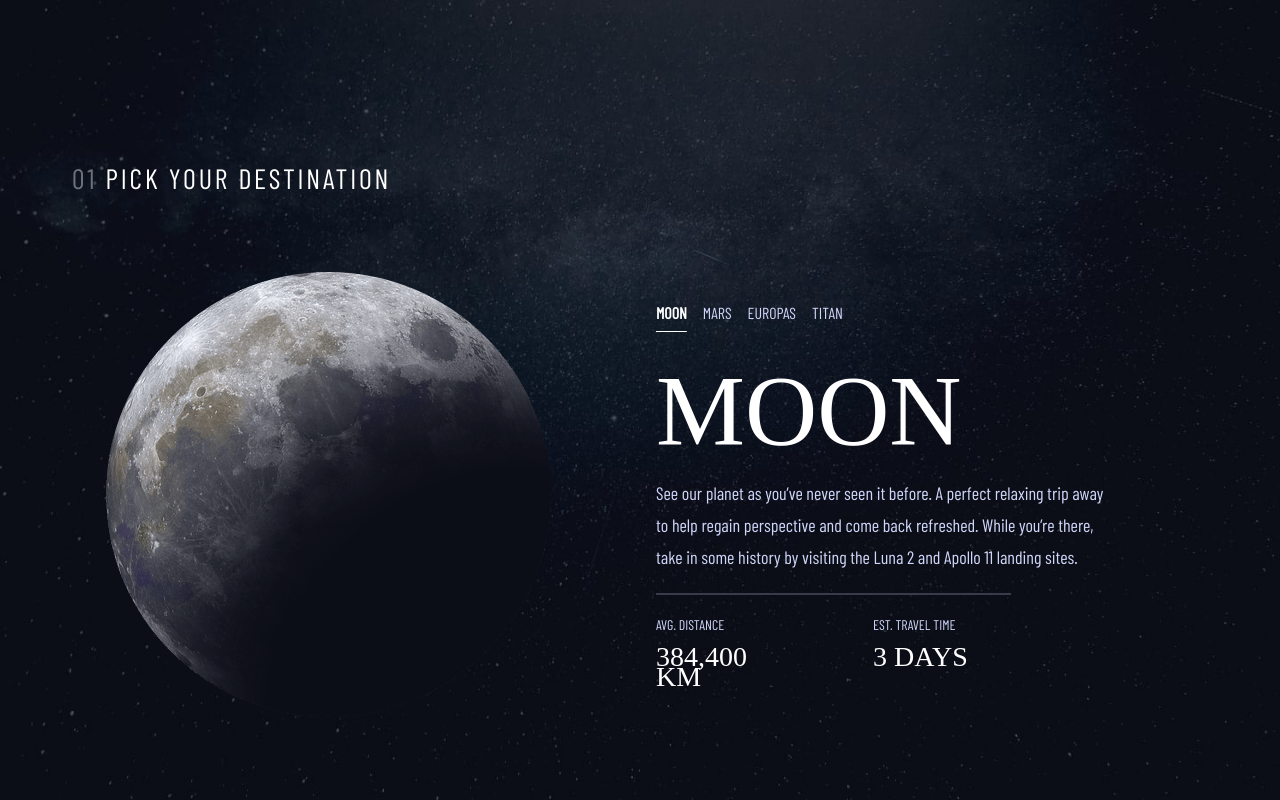
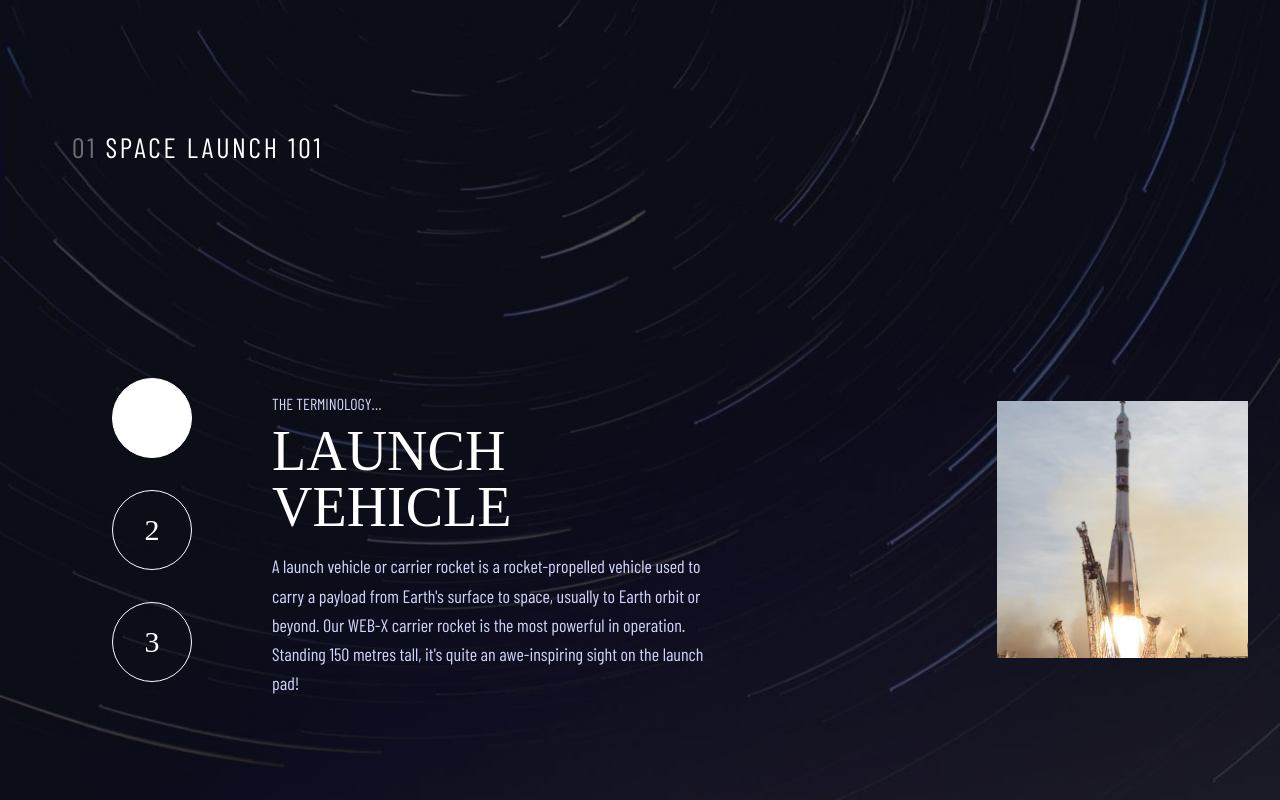
Before and after one commit to LillyKorakot/project-space, a React (Vite) app: page / in a window 1280 px wide. Built offline with nearby package versions, Linux system fonts and the light colour scheme; a web font is replaced by a local one.

Commit message:
feat: built technology page but not done

```diff
--- a/src/App.jsx
+++ b/src/App.jsx
@@ -11,7 +11,7 @@ function App() {
     <>
     <Navbar/>
     <Home/>
-    <Destination/>
+    {/* <Destination/> */}
     <Crew/>
     <Technology/>
     </>
--- a/src/component/Technology.jsx
+++ b/src/component/Technology.jsx
@@ -1,9 +1,96 @@
-import React from 'react'
+import React, { useState } from "react";
+import {
+  tech_desktop,
+  tech_mobile,
+  tech_tablet,
+  vehicle_landscape,
+  vehicle_portrait,
+  capsule_landscape,
+  capsule_portrait,
+  spaceport_landscape,
+  spaceport_portrait,
+} from "../assets";
+import technology from "../data/technology";
 
 const Technology = () => {
+  const [selectedTechnology, setSelectedTechnology] = useState(technology[0]);
+
+  const handleTechnologyClick = (technologyName) => {
+    const selected = technology.find((tech) => tech.name === technologyName);
+    if (selected) {
+      setSelectedTechnology(selected);
+    }
+  };
+
   return (
-    <div className = " font-belle text-[56px] font-[400px]"></div>
-  )
-}
+    <div
+      className="w-full h-screen flex items-center bg-cover bg-center"
+      style={{ backgroundImage: `url(${tech_desktop})` }}
+    >
+      <div className="container mx-auto w-full px-4 sm:px-6 lg:px-8 flex flex-col justify-center">
+        <div className=" mt-20 mb-[137px] ">
+          <div className="text-white font-barlow text-4xl md:text-[28px] lg:text-[28px] font-normal font-400 leading-normal tracking-widest ml-10">
+            <span className="opacity-40">01 </span>
+            SPACE LAUNCH 101
+          </div>
+        </div>
+        <div className="flex gap-[80px] h-[450px]">
+          <div></div>
+          <ul className="flex flex-col justify-center gap-8 text-[#D0D6F9] font-barlow text-sm md:text-lg lg:text-sm ">
+            {technology.map((tech, index) => (
+              <li
+                key={tech.id}
+                className={`cursor-pointer font-belle text-3xl border border-white w-[80px] h-[80px] rounded-full text-center flex justify-center items-center text-white ${
+                  selectedTechnology.name === tech.name
+                    ? "text-[#0B0D17] bg-white"
+                    : "hover:font-bold hover:bg-white hover:bg-opacity-20 hover:text-white hover:border-transparent"
+                }`}
+                onClick={() => handleTechnologyClick(tech.name)}
+              >
+                {index + 1}
+              </li>
+            ))}
+          </ul>
+          <div className=" flex flex-row w-full h-full items-center">
+            <div className=" flex flex-col justify-center ">
+              <h1 className="text-[#D0D6F9] font-barlow text-5xl md:text-[16px] lg:text-[16px] pt-9 pb-[11px]">
+                THE TERMINOLOGY…
+              </h1>
+              <h1 className="text-white font-belle text-5xl md:text-[56px] lg:text-[56px]  pb-[17px] uppercase">
+                {selectedTechnology.name}
+              </h1>
+              <p className="text-[#D0D6F9] w-[444px]  font-barlow text-lg md:text-[18px] lg:text-[18px] leading-relaxed">
+                {selectedTechnology.description}
+              </p>
+            </div>
+            <div className=" flex justify-end ">
+            {selectedTechnology.id === "1" && (
+              <img
+                src={vehicle_portrait}
+                alt="Vehicle"
+                className="max-w-full h-auto sm:w-[50%]"
+              />
+            )}
+            {selectedTechnology.id === "2" && (
+              <img
+                src={capsule_portrait}
+                alt="Capsule"
+                className="max-w-full h-auto sm:w-[50%]"
+              />
+            )}
+            {selectedTechnology.id === "3" && (
+              <img
+                src={spaceport_portrait}
+                alt="Spaceport"
+                className="max-w-full h-auto sm:w-[50%]"
+              />
+            )}
+          </div>
+          </div>
+        </div>
+      </div>
+    </div>
+  );
+};
 
-export default Technology
+export default Technology;
--- /dev/null
+++ b/src/data/technology.jsx
@@ -0,0 +1,24 @@
+const technology = [
+  {
+    id: "1",
+    name: "Launch vehicle",
+
+    description:
+      "A launch vehicle or carrier rocket is a rocket-propelled vehicle used to carry a payload from Earth's surface to space, usually to Earth orbit or beyond. Our WEB-X carrier rocket is the most powerful in operation. Standing 150 metres tall, it's quite an awe-inspiring sight on the launch pad!",
+  },
+  {
+    id: "2",
+    name: "Spaceport",
+
+    description:
+      "A spaceport or cosmodrome is a site for launching (or receiving) spacecraft, by analogy to the seaport for ships or airport for aircraft. Based in the famous Cape Canaveral, our spaceport is ideally situated to take advantage of the Earth’s rotation for launch.",
+  },
+  {
+    id: "3",
+    name: "Space capsule",
+    description:
+      "A space capsule is an often-crewed spacecraft that uses a blunt-body reentry capsule to reenter the Earth's atmosphere without wings. Our capsule is where you'll spend your time during the flight. It includes a space gym, cinema, and plenty of other activities to keep you entertained.",
+  },
+];
+
+export default technology;
```
